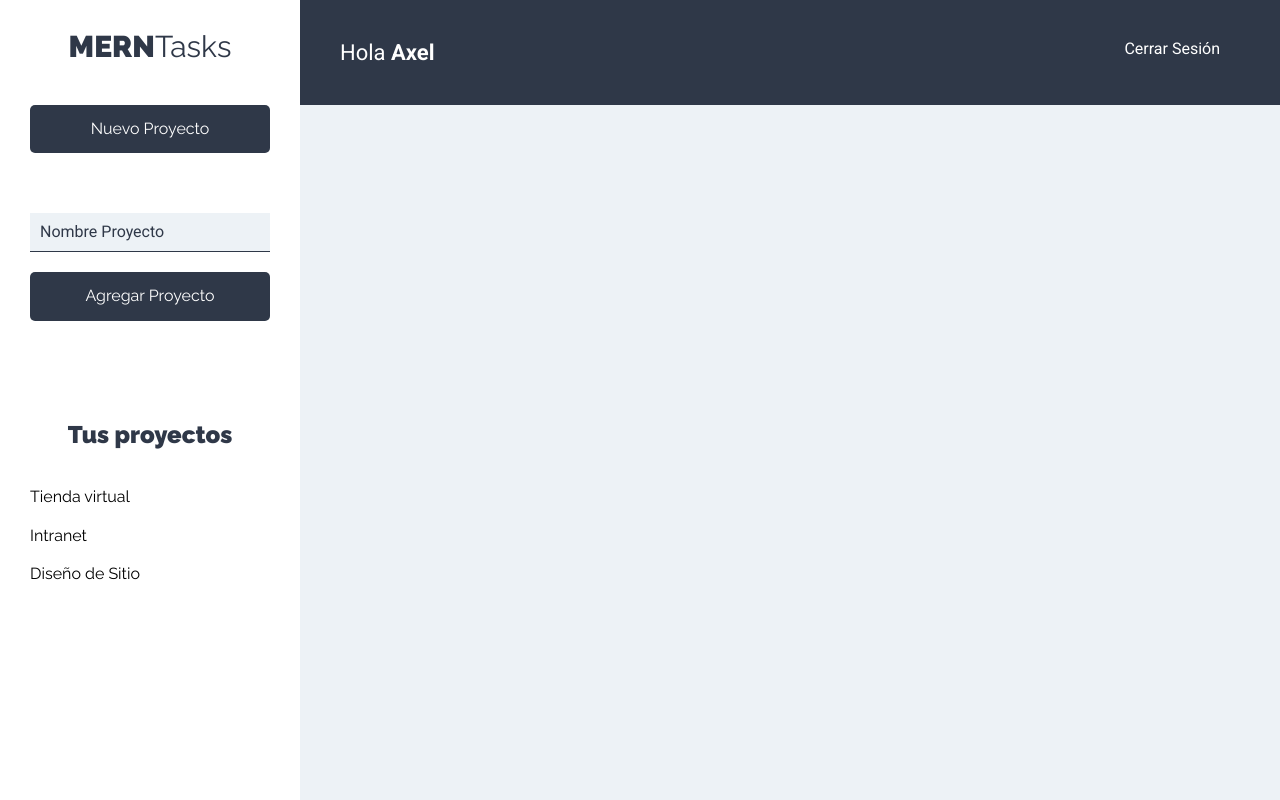
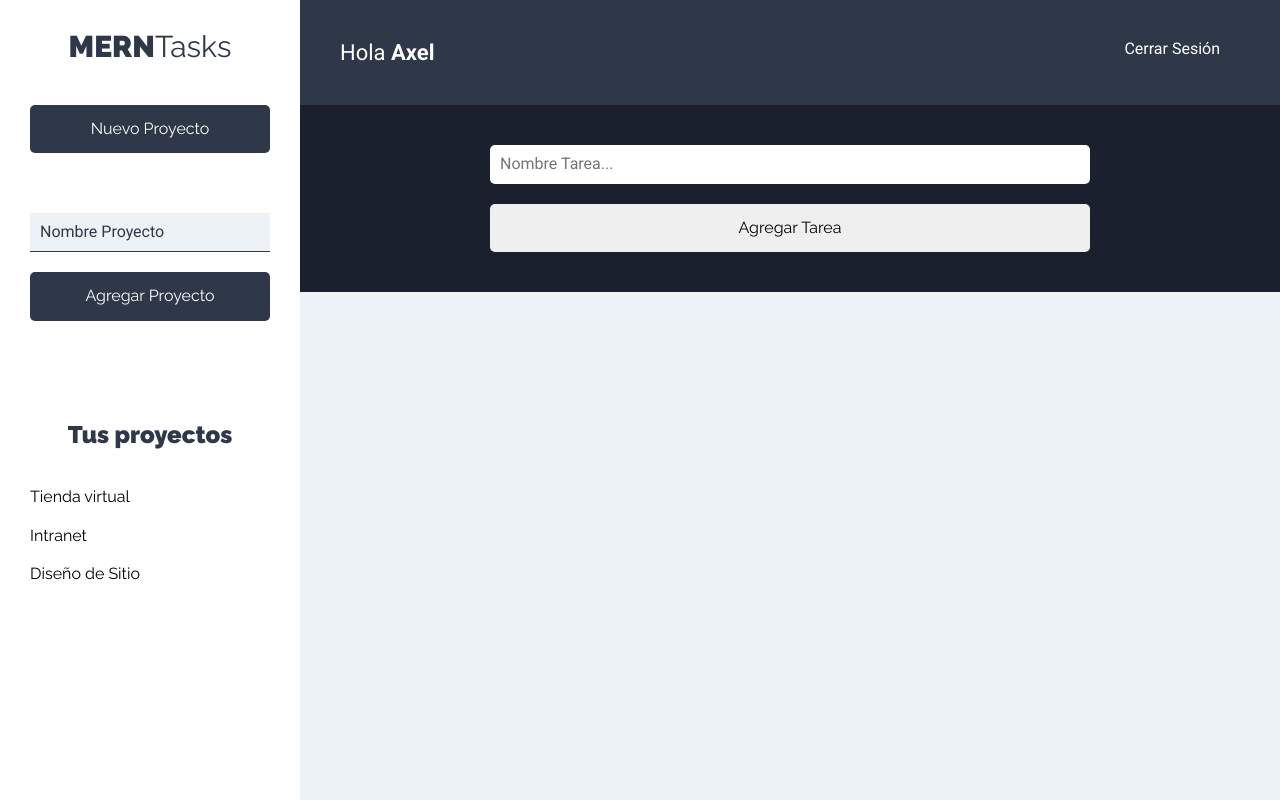
Before and after one commit to axmonsalve/MERNTasks, a React (Create React App) app: page /proyectos in a window 1280 px wide. Built offline with nearby package versions, Linux system fonts and the light colour scheme.

Commit message:
Formulario crear tarea

```diff
--- a/src/components/proyectos/Proyectos.js
+++ b/src/components/proyectos/Proyectos.js
@@ -1,6 +1,7 @@
 import React from 'react'
 import Sidebar from '../layout/Sidebar'
 import Barra from '../layout/Barra'
+import FormTarea from '../tareas/FormTarea'
 
 
 const Proyectos = () => {
@@ -11,6 +12,7 @@ const Proyectos = () => {
       <div className="seccion-principal">
         <Barra/>
         <main>
+          <FormTarea/>
           <div className="contenedor-tareas">
 
           </div>
--- /dev/null
+++ b/src/components/tareas/FormTarea.js
@@ -0,0 +1,19 @@
+import React from 'react'
+
+function FormTarea() {
+  return (
+    <div className="formulario">
+      <form
+      >
+        <div className="contenedor-input">
+          <input type="text" className="input-text" name="nombre" placeholder="Nombre Tarea..."/>
+        </div>
+        <div className="contenedor-input">
+          <input type="submit" value="Agregar Tarea" className="btn btn-block btn-priirio"/>
+        </div>
+      </form>
+    </div>
+  )
+}
+
+export default FormTarea
```
Also changed, not shown: src/components/tareas/ListadoTareas.js (added), src/components/tareas/Tarea.js (added).
